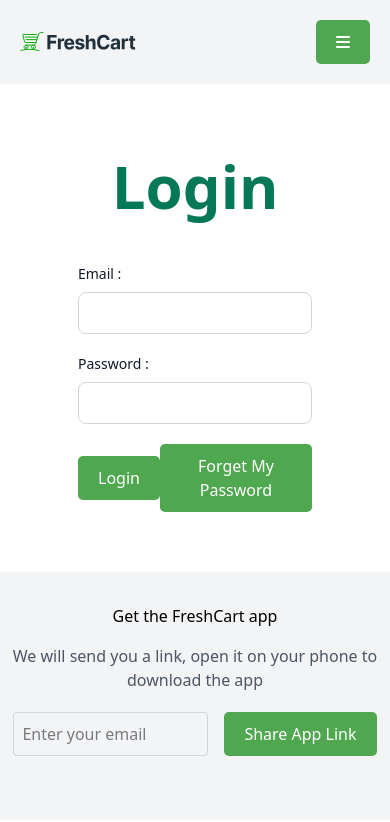
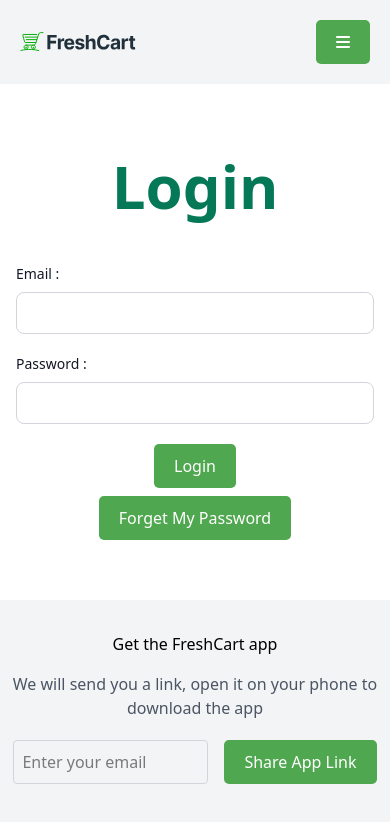
Before and after one commit to AbdullahHishamK/Fresh-cart, a React (Vite) app: page / in a window 390 px wide. Shown: the top 822 px of the page. Built offline with nearby package versions, Linux system fonts and the light colour scheme.

Commit message:
Update Login.jsx

```diff
--- a/src/components/login/Login.jsx
+++ b/src/components/login/Login.jsx
@@ -19,11 +19,11 @@ const Login = () => {
   async function handleLogin(values) {
     setisloading(true);
     try {
-      const { data } = await axios.post(
+      await axios.post(
         "https://ecommerce.routemisr.com/api/v1/auth/signin",
         values
       );
-      toast.success(data.message);
+      toast.success('Successfully toasted!');
       setisloading(false);
       login();
       navigate("/home");
@@ -55,7 +55,7 @@ const Login = () => {
           Login
         </h1>
 
-        <div className="w-[60%] mx-auto">
+        <div className="w-full md:w-[60%] mx-auto px-4">
           <form onSubmit={formik.handleSubmit}>
             <div className="mb-5">
               <label
@@ -99,10 +99,10 @@ const Login = () => {
                 <div className="text-red-500 text-sm">{formik.errors.password}</div>
               ) : null}
             </div>
-            <div className="flex justify-between items-center">
+            <div className="flex flex-col md:flex-row justify-between items-center">
               <button
                 type="submit"
-                className="py-2.5 px-5 font-medium text-gray-900 focus:outline-none bg-white rounded-lg border border-gray-200 hover:bg-gray-100 hover:text-blue-700 focus:z-10 focus:ring-4 focus:ring-gray-100"
+                className="py-2.5 px-5 mb-2 md:mb-0 font-medium text-gray-900 focus:outline-none bg-white rounded-lg border border-gray-200 hover:bg-gray-100 hover:text-blue-700 focus:z-10 focus:ring-4 focus:ring-gray-100"
               >
                 Login
               </button>
```
